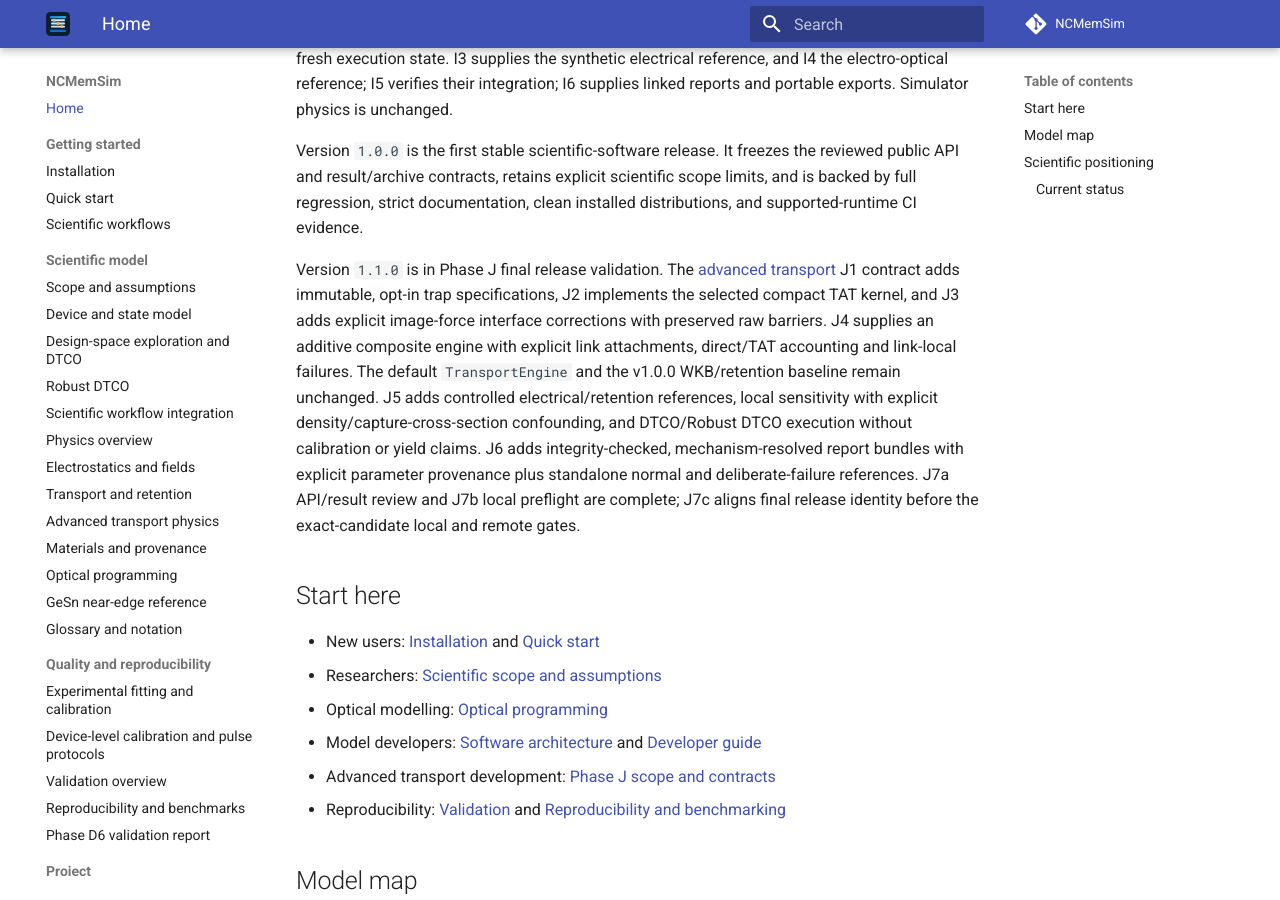
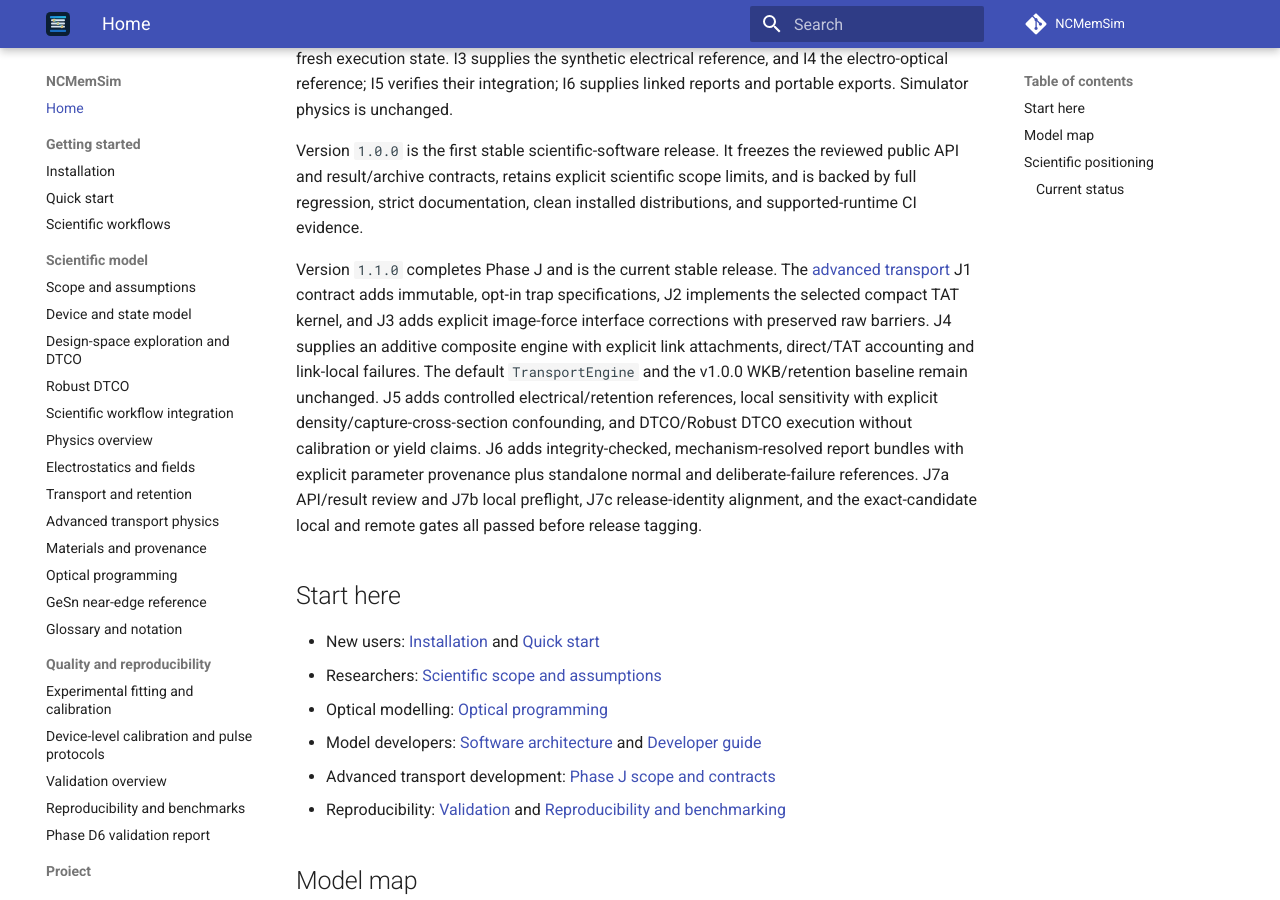
Before and after one commit to ocojocaru/NCMemSim, an MkDocs documentation site: the page built from docs/index.md, in a window 1280 px wide and 900 px high, scrolled down 973 px. Built offline with MkDocs 1.6.1 and Material for MkDocs 9.7.7, drawn with Linux system fonts in a browser that asks for light colours; comment, search, counter and statistics services are not loaded.

Commit message:
Finalize v1.1.0 release metadata

```diff
--- a/docs/index.md
+++ b/docs/index.md
@@ -40,7 +40,7 @@ reviewed public API and result/archive contracts, retains explicit scientific
 scope limits, and is backed by full regression, strict documentation, clean
 installed distributions, and supported-runtime CI evidence.
 
-Version `1.1.0` is in Phase J final release validation. The
+Version `1.1.0` completes Phase J and is the current stable release. The
 [advanced transport](advanced_transport.md) J1 contract adds immutable,
 opt-in trap specifications, J2 implements the selected compact TAT kernel,
 and J3 adds explicit image-force interface corrections with preserved raw
@@ -52,8 +52,8 @@ explicit density/capture-cross-section confounding, and DTCO/Robust DTCO
 execution without calibration or yield claims. J6 adds integrity-checked,
 mechanism-resolved report bundles with explicit parameter provenance plus
 standalone normal and deliberate-failure references. J7a API/result review and
-J7b local preflight are complete; J7c aligns final release identity before the
-exact-candidate local and remote gates.
+J7b local preflight, J7c release-identity alignment, and the exact-candidate
+local and remote gates all passed before release tagging.
 
 ## Start here
 
```
Also changed, not shown: CHANGELOG.md (+15 -0 lines), README.md (+5 -7 lines), docs/advanced_transport.md (+1 -1 lines), docs/developer.md (+1 -1 lines), docs/installation.md (+2 -2 lines), docs/roadmap.md (+1 -1 lines), 3 other files.
